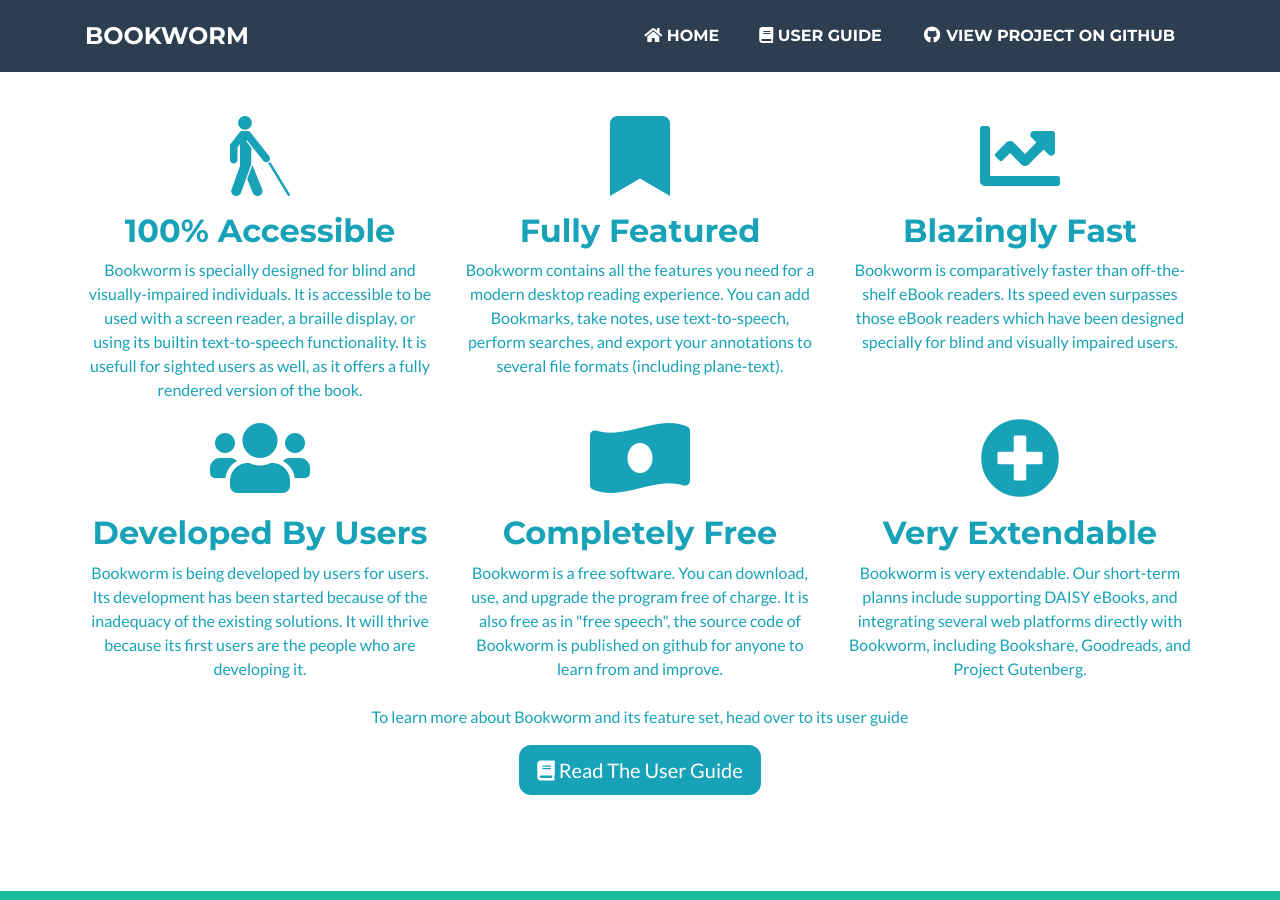
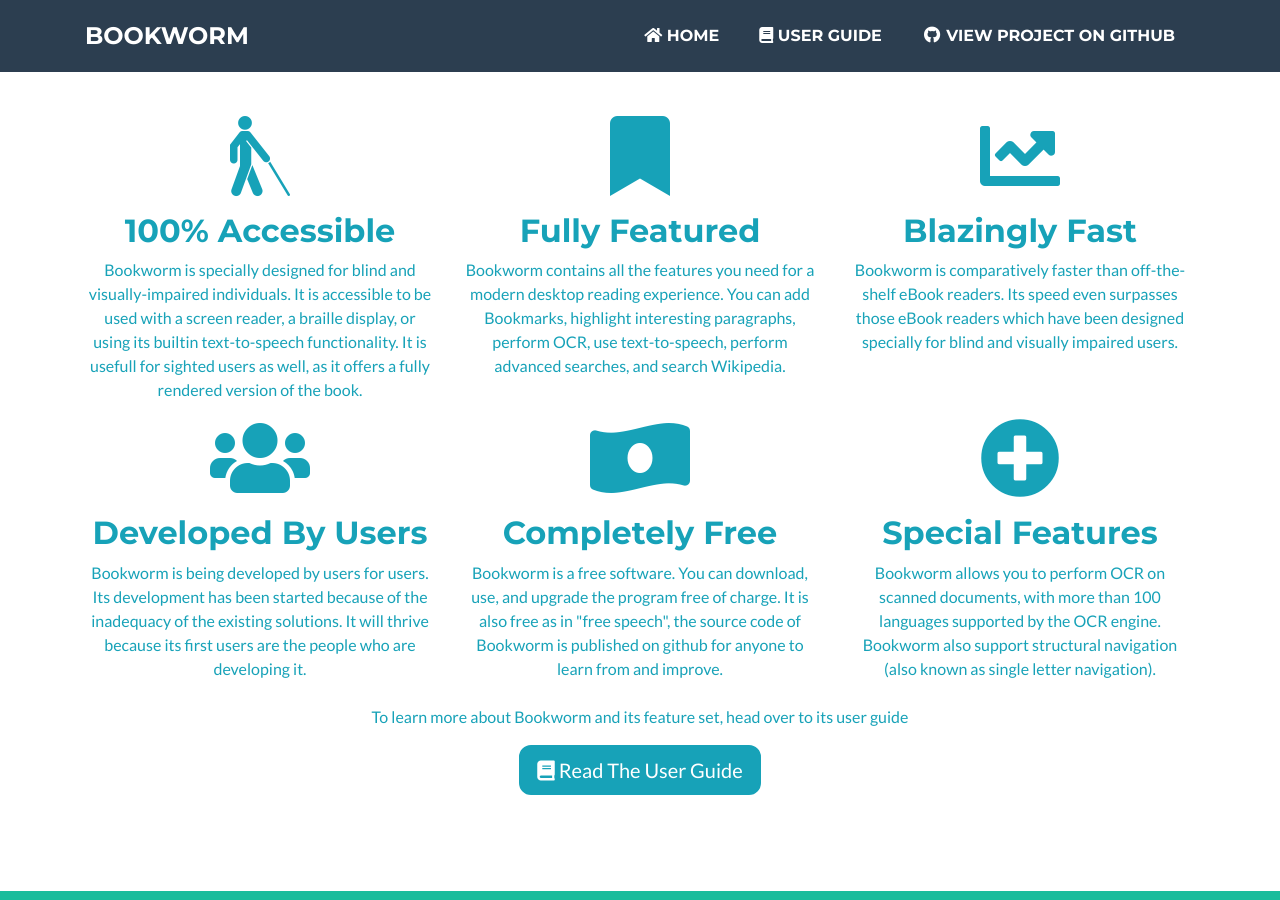
Before and after one commit to blindpandas/bookworm, a Jekyll site: the page built from docs/index.html, in a window 1280 px wide and 900 px high, scrolled down 1338 px. Built offline with Jekyll 4.4.1, drawn with Linux system fonts in a browser that asks for light colours.

Commit message:
Minor fixes to the website.

```diff
--- a/docs/_includes/features.html
+++ b/docs/_includes/features.html
@@ -12,7 +12,7 @@
         <div class="col-md-4">
           <p><i class="fas fa-bookmark fa-5x"></i></p>
           <h2>Fully Featured</h2>
-          <p>Bookworm contains all the features you need for a modern desktop reading experience. You can add Bookmarks, take notes, use text-to-speech, perform searches, and export your annotations to several file formats (including plane-text).</p>
+          <p>Bookworm contains all the features you need for a modern desktop reading experience. You can add Bookmarks, highlight interesting  paragraphs, perform OCR, use text-to-speech, perform advanced searches, and search Wikipedia.</p>
         </div>
 
         <div class="col-md-4">
@@ -35,8 +35,8 @@
 
         <div class="col-md-4">
           <p><i class="fas fa-plus-circle fa-5x"></i></p>
-          <h2>Very Extendable</h2>
-          <p>Bookworm is very extendable. Our short-term planns include supporting DAISY eBooks, and integrating several web platforms directly with Bookworm, including Bookshare, Goodreads, and Project Gutenberg.</p>
+          <h2>Special Features</h2>
+          <p>Bookworm allows you to perform OCR on scanned documents, with more than 100 languages supported by the OCR engine. Bookworm also support structural navigation (also known as single letter navigation).</p>
         </div>
 
       <div class="col-md-12 text-center">
--- a/docs/_includes/header.html
+++ b/docs/_includes/header.html
@@ -1,9 +1,9 @@
   <!-- Masthead -->
-  <header class="masthead bg-primary text-white text-center">
+  <header class="masthead bg-light text-info text-center">
     <div class="container d-flex align-items-center flex-column">
 
       <!-- Masthead Avatar Image -->
-      <img class="masthead-avatar mb-5" src="{{site.baseurl}}/img/bookworm.png" alt="Bookworm logo; a white icon representing an open book, in a red background..">
+      <img class="masthead-avatar mb-5" src="{{site.baseurl}}/img/bookworm.png" alt="Bookworm logo; a white icon representing an open book, in a purple background with a candle underneath.">
 
       <!-- Masthead Heading -->
       <h1 class="masthead-heading text-uppercase mb-0">{{ site.title }}</h1>
```
Also changed, not shown: docs/img/bookworm.png, docs/img/mush.png (deleted).
